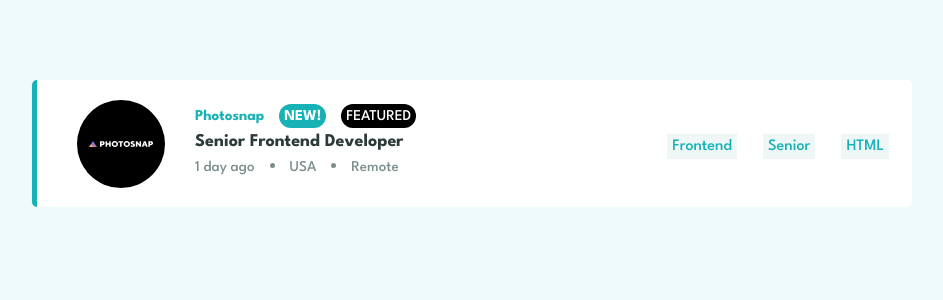
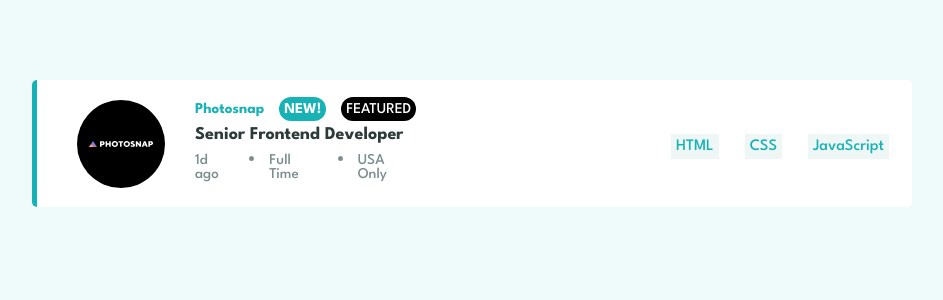
Before and after one commit to tanaka-kenny/job-listings-with-filtering, a React (Create React App) app: page / in a window 1280 px wide. Shown: the top 300 px of the page, without its empty margins (168-1111 px from the left). Built offline with nearby package versions, Linux system fonts and the light colour scheme.

Commit message:
now rendering the job values dynamically

```diff
--- a/src/components/JobListing.js
+++ b/src/components/JobListing.js
@@ -1,32 +1,47 @@
 import './JobListing.css';
 
-function JobListing() {
+function JobListing({ job }) {
+    job =   {
+        "id": 1,
+        "company": "Photosnap",
+        "logo": "./images/photosnap.svg",
+        "new": true,
+        "featured": true,
+        "position": "Senior Frontend Developer",
+        "role": "Frontend",
+        "level": "Senior",
+        "postedAt": "1d ago",
+        "contract": "Full Time",
+        "location": "USA Only",
+        "languages": ["HTML", "CSS", "JavaScript"],
+        "tools": []
+      }
 
   return (
     <div className='jobListing'>
         <div className="left-col">
             <div className="avatar">
-                <img src="./images/photosnap.svg" alt="" />
+                <img src={job.logo} alt="" />
             </div>
             <div className="info">
                 <p>
-                    <span className="company-name">Photosnap</span>
-                    <span className='new'>NEW!</span>
-                    <span className='featured'>FEATURED</span>
+                    <span className="company-name">{job.company}</span>
+                    {job.new && <span className='new'>NEW!</span> }
+                    {job.featured && <span className='featured'>FEATURED</span>}
                 </p>
                 <h4>Senior Frontend Developer</h4>
                 <p className='bottomLine'>
-                    <span>1 day ago</span> <div className="dot"></div>
-                    <span>USA</span>  <div className="dot"></div>
-                    <span>Remote</span> <div className="do"></div>
+                    <span>{job.postedAt}</span> <div className="dot"></div>
+                    <span>{job.contract}</span> <div className="dot"></div>
+                    <span>{job.location}</span>
                 </p>
             </div>
         </div>
         <div className="right-col">
             <div className="filters">
-                <div className="f">Frontend</div>
-                <div className="f">Senior</div>
-                <div className="f">HTML</div>
+                {
+                    job.languages.map(l => <div className="f">{l}</div> )
+                }
             </div>
         </div>
 
```
